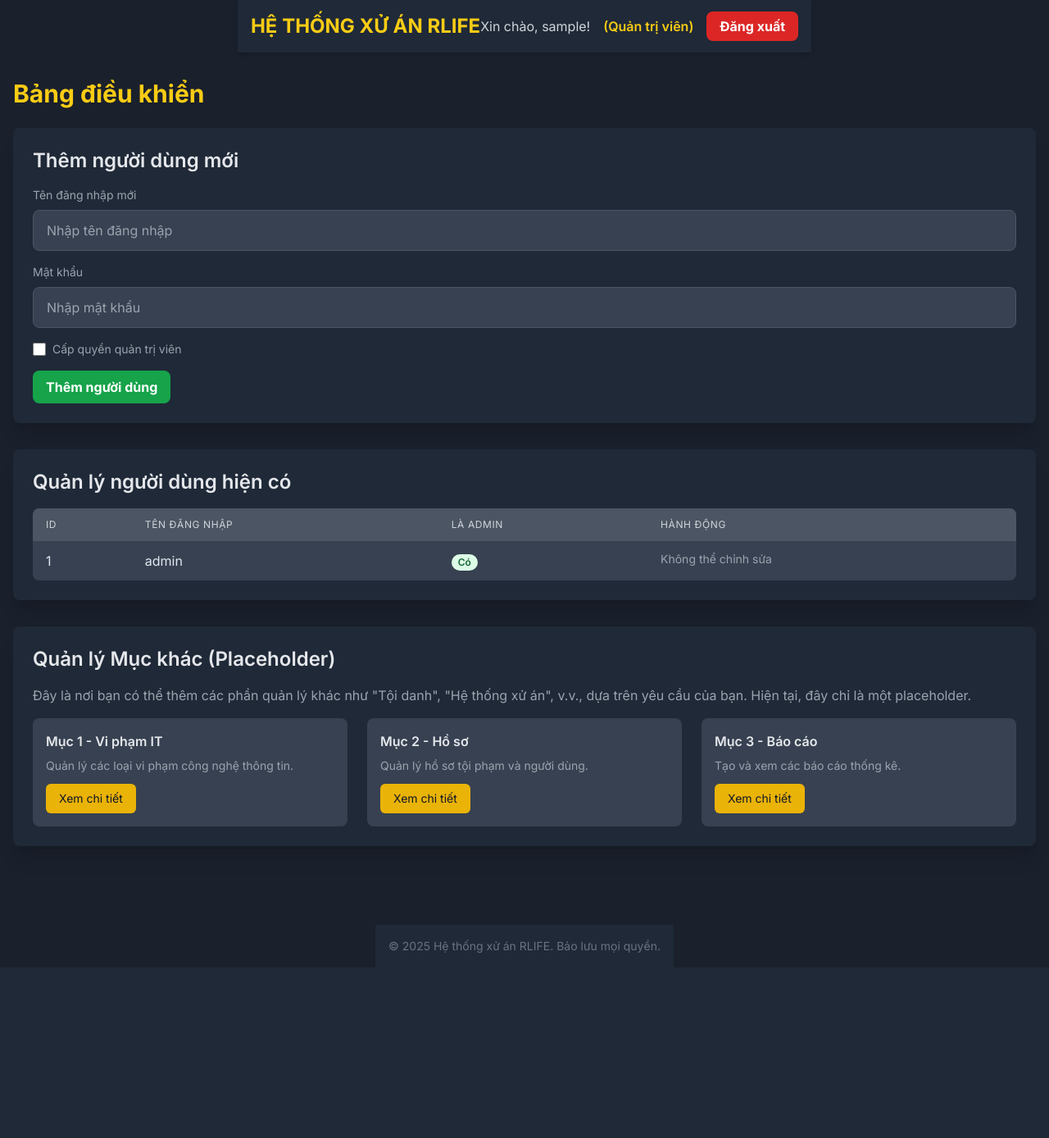
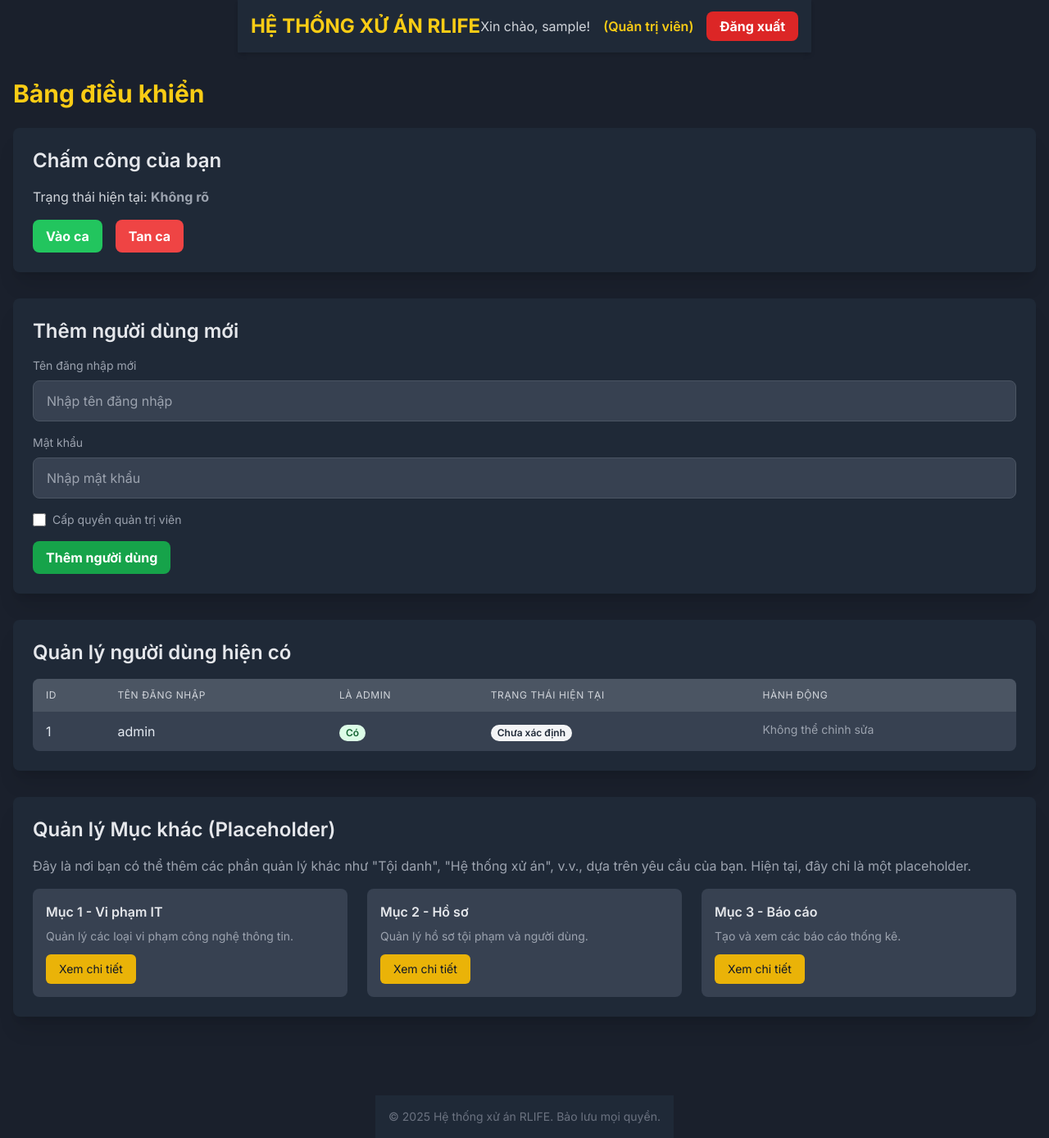
Before and after one commit to CyrusLe1908/web, a Flask app: page /dashboard in a window 1280 px wide. Shown: the whole page at 82% size. Before the commit the page ends 1162 px from the top, so only its background shows below. Run offline with Flask 3, Linux system fonts and the light colour scheme; the visitor is signed in with stand-in values (Sample User, id 1); data comes from the database, SQL or seed files in the repository; data that the repository does not hold is empty; some libraries are stand-ins or nearby versions.

```diff
--- a/app.py
+++ b/app.py
@@ -3,6 +3,7 @@ import sqlite3
 from flask import Flask, render_template, request, redirect, url_for, session, flash
 from werkzeug.security import generate_password_hash, check_password_hash
 import os
+import datetime # Import datetime module
 
 app = Flask(__name__)
 app.secret_key = 'your_secret_key_here' # Thay thế bằng một khóa bí mật mạnh hơn trong môi trường sản phẩm
@@ -17,15 +18,26 @@ def get_db_connection():
     return conn
 
 def init_db():
-    """Khởi tạo cơ sở dữ liệu và tạo bảng người dùng."""
+    """Khởi tạo cơ sở dữ liệu và tạo bảng người dùng và bảng chấm công."""
     with get_db_connection() as conn:
         cursor = conn.cursor()
+        # Tạo bảng users nếu chưa tồn tại
         cursor.execute('''
             CREATE TABLE IF NOT EXISTS users (
                 id INTEGER PRIMARY KEY AUTOINCREMENT,
                 username TEXT UNIQUE NOT NULL,
                 password TEXT NOT NULL,
                 is_admin BOOLEAN NOT NULL DEFAULT 0
+            )
+        ''')
+        # Tạo bảng attendance nếu chưa tồn tại
+        cursor.execute('''
+            CREATE TABLE IF NOT EXISTS attendance (
+                id INTEGER PRIMARY KEY AUTOINCREMENT,
+                user_id INTEGER NOT NULL,
+                timestamp TEXT NOT NULL,
+                status TEXT NOT NULL, -- 'online' hoặc 'offline'
+                FOREIGN KEY (user_id) REFERENCES users (id)
             )
         ''')
         # Kiểm tra nếu chưa có người dùng nào, tạo người dùng admin đầu tiên
@@ -70,11 +82,6 @@ def login():
             flash('Tên đăng nhập hoặc mật khẩu không đúng.', 'danger')
     return render_template('index.html')
 
-# Xóa bỏ route đăng ký công khai
-# @app.route('/register', methods=['GET', 'POST'])
-# def register():
-#     ... (đoạn mã này đã bị xóa)
-
 @app.route('/dashboard')
 def dashboard():
     """Hiển thị trang quản lý hoặc trang người dùng."""
@@ -83,11 +90,44 @@ def dashboard():
         return redirect(url_for('login'))
 
     conn = get_db_connection()
-    users = []
+    current_user_id = session['user_id']
+
+    # Lấy trạng thái chấm công gần nhất của người dùng hiện tại
+    current_user_last_attendance = conn.execute(
+        'SELECT status FROM attendance WHERE user_id = ? ORDER BY timestamp DESC LIMIT 1',
+        (current_user_id,)
+    ).fetchone()
+    current_user_status = current_user_last_attendance['status'] if current_user_last_attendance else 'Không rõ'
+
+    users_data = []
     if session.get('is_admin'):
-        users = conn.execute('SELECT id, username, is_admin FROM users').fetchall()
+        # Lấy tất cả người dùng cùng với trạng thái chấm công gần nhất của họ
+        # Sử dụng subquery để tìm bản ghi chấm công mới nhất cho mỗi người dùng
+        users_with_status = conn.execute('''
+            SELECT
+                u.id,
+                u.username,
+                u.is_admin,
+                a.status AS last_status,
+                a.timestamp AS last_status_time
+            FROM users u
+            LEFT JOIN (
+                SELECT
+                    user_id,
+                    status,
+                    timestamp,
+                    ROW_NUMBER() OVER (PARTITION BY user_id ORDER BY timestamp DESC) as rn
+                FROM attendance
+            ) a ON u.id = a.user_id AND a.rn = 1
+            ORDER BY u.username ASC
+        ''').fetchall()
+        users_data = users_with_status
+
     conn.close()
-    return render_template('dashboard.html', users=users, is_admin=session.get('is_admin'))
+    return render_template('dashboard.html',
+                           users=users_data,
+                           is_admin=session.get('is_admin'),
+                           current_user_status=current_user_status)
 
 @app.route('/logout')
 def logout():
@@ -151,6 +191,9 @@ def delete_user(user_id):
                 flash('Không thể xóa tài khoản quản trị viên duy nhất.', 'danger')
                 return redirect(url_for('dashboard'))
 
+        # Xóa các bản ghi chấm công liên quan trước
+        conn.execute('DELETE FROM attendance WHERE user_id = ?', (user_id,))
+        # Sau đó xóa người dùng
         conn.execute('DELETE FROM users WHERE id = ?', (user_id,))
         conn.commit()
         flash('Người dùng đã được xóa thành công.', 'success')
@@ -192,5 +235,65 @@ def toggle_admin(user_id):
         conn.close()
     return redirect(url_for('dashboard'))
 
+@app.route('/clock_in', methods=['POST'])
+def clock_in():
+    """Ghi lại trạng thái 'online' cho người dùng hiện tại."""
+    if 'user_id' not in session:
+        flash('Vui lòng đăng nhập để chấm công.', 'warning')
+        return redirect(url_for('login'))
+
+    user_id = session['user_id']
+    timestamp = datetime.datetime.now().strftime('%Y-%m-%d %H:%M:%S')
+    conn = get_db_connection()
+    try:
+        # Tùy chọn: Kiểm tra trạng thái cuối cùng để tránh các mục trùng lặp liên tiếp
+        last_status_record = conn.execute(
+            'SELECT status FROM attendance WHERE user_id = ? ORDER BY timestamp DESC LIMIT 1',
+            (user_id,)
+        ).fetchone()
+
+        if last_status_record and last_status_record['status'] == 'online':
+            flash('Bạn đã vào ca rồi.', 'info')
+        else:
+            conn.execute('INSERT INTO attendance (user_id, timestamp, status) VALUES (?, ?, ?)',
+                           (user_id, timestamp, 'online'))
+            conn.commit()
+            flash('Bạn đã vào ca thành công!', 'success')
+    except Exception as e:
+        flash(f'Lỗi khi vào ca: {e}', 'danger')
+    finally:
+        conn.close()
+    return redirect(url_for('dashboard'))
+
+@app.route('/clock_out', methods=['POST'])
+def clock_out():
+    """Ghi lại trạng thái 'offline' cho người dùng hiện tại."""
+    if 'user_id' not in session:
+        flash('Vui lòng đăng nhập để chấm công.', 'warning')
+        return redirect(url_for('login'))
+
+    user_id = session['user_id']
+    timestamp = datetime.datetime.now().strftime('%Y-%m-%d %H:%M:%S')
+    conn = get_db_connection()
+    try:
+        # Tùy chọn: Kiểm tra trạng thái cuối cùng để tránh các mục trùng lặp liên tiếp
+        last_status_record = conn.execute(
+            'SELECT status FROM attendance WHERE user_id = ? ORDER BY timestamp DESC LIMIT 1',
+            (user_id,)
+        ).fetchone()
+
+        if last_status_record and last_status_record['status'] == 'offline':
+            flash('Bạn đã tan ca rồi.', 'info')
+        else:
+            conn.execute('INSERT INTO attendance (user_id, timestamp, status) VALUES (?, ?, ?)',
+                           (user_id, timestamp, 'offline'))
+            conn.commit()
+            flash('Bạn đã tan ca thành công!', 'success')
+    except Exception as e:
+        flash(f'Lỗi khi tan ca: {e}', 'danger')
+    finally:
+        conn.close()
+    return redirect(url_for('dashboard'))
+
 if __name__ == '__main__':
     app.run(debug=True)
--- a/templates/dashboard.html
+++ b/templates/dashboard.html
@@ -43,6 +43,33 @@
 
         <h2 class="text-3xl font-bold text-yellow-400 mb-6">Bảng điều khiển</h2>
 
+        <!-- Phần Chấm công cho người dùng hiện tại -->
+        <div class="bg-gray-800 p-6 rounded-lg shadow-xl mb-8">
+            <h3 class="text-2xl font-semibold text-gray-200 mb-4">Chấm công của bạn</h3>
+            <p class="text-gray-300 mb-4">Trạng thái hiện tại:
+                <span class="font-bold
+                    {% if current_user_status == 'online' %}text-green-400{% elif current_user_status == 'offline' %}text-red-400{% else %}text-gray-400{% endif %}">
+                    {% if current_user_status == 'online' %}Đang Online{% elif current_user_status == 'offline' %}Đang Offline{% else %}Không rõ{% endif %}
+                </span>
+            </p>
+            <div class="flex space-x-4">
+                <form action="{{ url_for('clock_in') }}" method="POST">
+                    <button type="submit"
+                            class="bg-green-500 hover:bg-green-600 text-white font-bold py-2 px-4 rounded-lg transition duration-300 ease-in-out transform hover:scale-105"
+                            {% if current_user_status == 'online' %}disabled{% endif %}>
+                        Vào ca
+                    </button>
+                </form>
+                <form action="{{ url_for('clock_out') }}" method="POST">
+                    <button type="submit"
+                            class="bg-red-500 hover:bg-red-600 text-white font-bold py-2 px-4 rounded-lg transition duration-300 ease-in-out transform hover:scale-105"
+                            {% if current_user_status == 'offline' or current_user_status == 'Không rõ' %}disabled{% endif %}>
+                        Tan ca
+                    </button>
+                </form>
+            </div>
+        </div>
+
         {% if is_admin %}
             <div class="bg-gray-800 p-6 rounded-lg shadow-xl mb-8">
                 <h3 class="text-2xl font-semibold text-gray-200 mb-4">Thêm người dùng mới</h3>
@@ -78,30 +105,40 @@
                                 <th class="py-3 px-4 text-left text-xs font-medium text-gray-300 uppercase tracking-wider">ID</th>
                                 <th class="py-3 px-4 text-left text-xs font-medium text-gray-300 uppercase tracking-wider">Tên đăng nhập</th>
                                 <th class="py-3 px-4 text-left text-xs font-medium text-gray-300 uppercase tracking-wider">Là Admin</th>
+                                <th class="py-3 px-4 text-left text-xs font-medium text-gray-300 uppercase tracking-wider">Trạng thái hiện tại</th> {# New column #}
                                 <th class="py-3 px-4 text-left text-xs font-medium text-gray-300 uppercase tracking-wider">Hành động</th>
                             </tr>
                         </thead>
                         <tbody class="divide-y divide-gray-600">
                             {% for user in users %}
                                 <tr class="hover:bg-gray-600">
-                                    <td class="py-3 px-4 whitespace-nowrap">{{ user['id'] }}</td> {# Changed from user.id #}
-                                    <td class="py-3 px-4 whitespace-nowrap">{{ user['username'] }}</td> {# Changed from user.username #}
+                                    <td class="py-3 px-4 whitespace-nowrap">{{ user['id'] }}</td>
+                                    <td class="py-3 px-4 whitespace-nowrap">{{ user['username'] }}</td>
                                     <td class="py-3 px-4 whitespace-nowrap">
-                                        {% if user['is_admin'] %} {# Changed from user.is_admin #}
+                                        {% if user['is_admin'] %}
                                             <span class="px-2 inline-flex text-xs leading-5 font-semibold rounded-full bg-green-100 text-green-800">Có</span>
                                         {% else %}
                                             <span class="px-2 inline-flex text-xs leading-5 font-semibold rounded-full bg-red-100 text-red-800">Không</span>
                                         {% endif %}
                                     </td>
+                                    <td class="py-3 px-4 whitespace-nowrap"> {# Display current status for each user #}
+                                        {% if user['last_status'] == 'online' %}
+                                            <span class="px-2 inline-flex text-xs leading-5 font-semibold rounded-full bg-green-100 text-green-800">Online</span>
+                                        {% elif user['last_status'] == 'offline' %}
+                                            <span class="px-2 inline-flex text-xs leading-5 font-semibold rounded-full bg-red-100 text-red-800">Offline</span>
+                                        {% else %}
+                                            <span class="px-2 inline-flex text-xs leading-5 font-semibold rounded-full bg-gray-100 text-gray-800">Chưa xác định</span>
+                                        {% endif %}
+                                    </td>
                                     <td class="py-3 px-4 whitespace-nowrap flex space-x-2">
                                         {# Check if the user is not the current session user OR if there's more than one admin #}
                                         {% if user['id'] != session.user_id or users|selectattr('is_admin')|list|length > 1 %}
-                                            <form action="{{ url_for('toggle_admin', user_id=user['id']) }}" method="POST" class="inline-block"> {# Changed from user.id #}
+                                            <form action="{{ url_for('toggle_admin', user_id=user['id']) }}" method="POST" class="inline-block">
                                                 <button type="submit" class="bg-blue-500 hover:bg-blue-600 text-white py-1 px-3 rounded-md text-sm transition duration-300">
-                                                    {% if user['is_admin'] %}Hạ cấp{% else %}Thăng cấp{% endif %} {# Changed from user.is_admin #}
+                                                    {% if user['is_admin'] %}Hạ cấp{% else %}Thăng cấp{% endif %}
                                                 </button>
                                             </form>
-                                            <form action="{{ url_for('delete_user', user_id=user['id']) }}" method="POST" class="inline-block" onsubmit="return confirm('Bạn có chắc chắn muốn xóa người dùng này?');"> {# Changed from user.id #}
+                                            <form action="{{ url_for('delete_user', user_id=user['id']) }}" method="POST" class="inline-block" onsubmit="return confirm('Bạn có chắc chắn muốn xóa người dùng này?');">
                                                 <button type="submit" class="bg-red-500 hover:bg-red-600 text-white py-1 px-3 rounded-md text-sm transition duration-300">
                                                     Xóa
                                                 </button>
```
